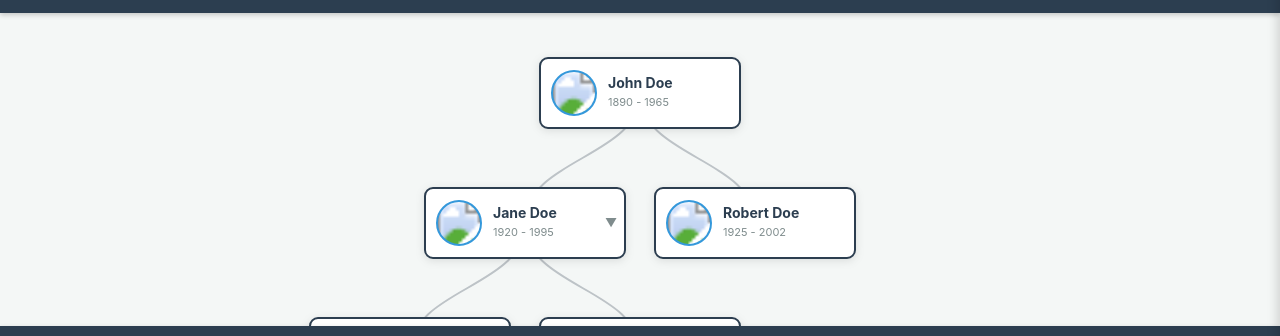
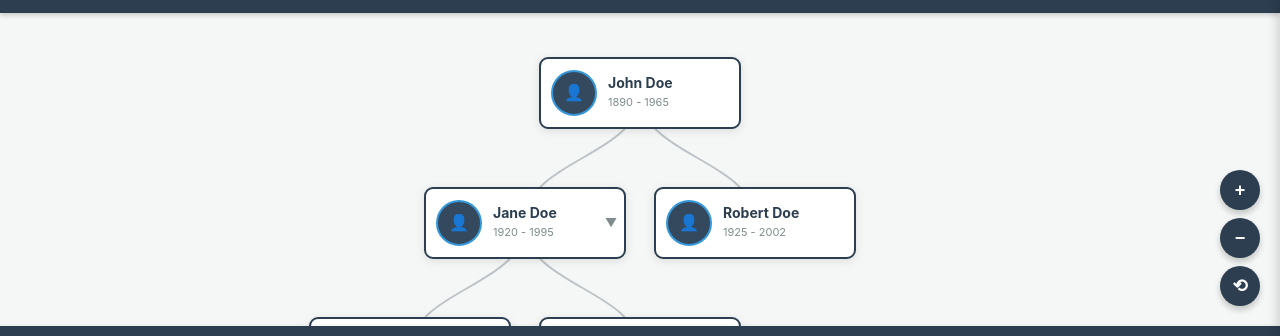
Before and after one commit to manwar/family-history, a plain HTML site: page index.html in a window 1280 px wide. Shown: the part 84-420 px from the top of the page. Drawn offline with nearby package versions, Linux system fonts and the light colour scheme.

Commit message:
Fix broken image paths and remove duplicate header styling

```diff
--- a/app.js
+++ b/app.js
@@ -3,10 +3,9 @@ document.addEventListener("DOMContentLoaded", () => {
   const width = container.clientWidth;
   const height = container.clientHeight;
 
-  // Node dimensions (expanded width to accommodate photo + text)
   const nodeWidth = 200;
   const nodeHeight = 70;
-  const photoRadius = 22; // Diameter will be 44px
+  const photoRadius = 22;
   const duration = 400;
 
   let root;
@@ -17,10 +16,9 @@ document.addEventListener("DOMContentLoaded", () => {
     .attr("width", "100%")
     .attr("height", "100%");
 
-  // SVG Definitions section for pattern/clipping masks
   const defs = svg.append("defs");
 
-  // Transparent background rect to catch all pan/zoom events
+  // Pointer event overlay
   svg.append("rect")
     .attr("width", "100%")
     .attr("height", "100%")
@@ -29,7 +27,7 @@ document.addEventListener("DOMContentLoaded", () => {
 
   const g = svg.append("g");
 
-  // Zoom Setup
+  // Zoom setup
   const zoom = d3.zoom()
     .scaleExtent([0.3, 2.5])
     .on("zoom", (event) => {
@@ -38,7 +36,6 @@ document.addEventListener("DOMContentLoaded", () => {
 
   svg.call(zoom);
 
-  // Initial Center position
   const initialTransform = d3.zoomIdentity
     .translate(width / 2, 80)
     .scale(1);
@@ -47,7 +44,6 @@ document.addEventListener("DOMContentLoaded", () => {
   const treeLayout = d3.tree()
     .nodeSize([nodeWidth + 30, nodeHeight + 60]);
 
-  // Load JSON Data
   d3.json("data/family.json").then(data => {
     root = d3.hierarchy(data);
     root.x0 = 0;
@@ -69,10 +65,9 @@ document.addEventListener("DOMContentLoaded", () => {
 
     nodes.forEach(d => { d.y = d.depth * (nodeHeight + 60); });
 
-    // ---------------- DEFS (Dynamic Image Patterns) ----------------
-    // Create unique image patterns for nodes with photos
+    // Dynamic Image Patterns
     nodes.forEach(d => {
-      if (d.data.photo) {
+      if (d.data.photo && d.data.photo !== "assets/photos/placeholder.jpg") {
         const patternId = `avatar-pattern-${d.id}`;
         let pattern = defs.select(`#${patternId}`);
 
@@ -95,7 +90,7 @@ document.addEventListener("DOMContentLoaded", () => {
       }
     });
 
-    // ---------------- NODES ----------------
+    // Nodes
     const node = g.selectAll("g.node")
       .data(nodes, d => d.id || (d.id = ++idCounter));
 
@@ -114,34 +109,34 @@ document.addEventListener("DOMContentLoaded", () => {
         update(d);
       });
 
-    // Base Card Rectangle
+    // Node Box
     nodeEnter.append("rect")
       .attr("width", nodeWidth)
       .attr("height", nodeHeight)
       .attr("rx", 10)
       .attr("ry", 10);
 
-    // Profile Photo Container (Circle)
+    // Circle Profile Border
     nodeEnter.append("circle")
       .attr("class", "photo-circle")
       .attr("cx", photoRadius + 12)
       .attr("cy", nodeHeight / 2)
       .attr("r", photoRadius)
-      .style("fill", d => d.data.photo ? `url(#avatar-pattern-${d.id})` : "#34495e")
+      .style("fill", d => (d.data.photo && d.data.photo !== "assets/photos/placeholder.jpg") ? `url(#avatar-pattern-${d.id})` : "#34495e")
       .style("stroke", "#3498db")
       .style("stroke-width", "2px");
 
-    // Placeholder Icon text (if no photo is provided in JSON)
+    // Placeholder Emoji/Icon (Only shown if photo is missing or placeholder)
     nodeEnter.append("text")
       .attr("class", "avatar-placeholder")
       .attr("x", photoRadius + 12)
       .attr("y", (nodeHeight / 2) + 5)
       .attr("text-anchor", "middle")
       .attr("fill", "#ffffff")
-      .attr("font-size", "14px")
-      .text(d => d.data.photo ? "" : "👤");
+      .attr("font-size", "16px")
+      .text(d => (d.data.photo && d.data.photo !== "assets/photos/placeholder.jpg") ? "" : "👤");
 
-    // Member Name (Shifted right to accommodate photo)
+    // Name
     nodeEnter.append("text")
       .attr("class", "name")
       .attr("x", (photoRadius * 2) + 24)
@@ -149,7 +144,7 @@ document.addEventListener("DOMContentLoaded", () => {
       .attr("text-anchor", "start")
       .text(d => d.data.name);
 
-    // Member Dates
+    // Dates
     nodeEnter.append("text")
       .attr("class", "dates")
       .attr("x", (photoRadius * 2) + 24)
@@ -157,7 +152,7 @@ document.addEventListener("DOMContentLoaded", () => {
       .attr("text-anchor", "start")
       .text(d => `${d.data.born || '?'} - ${d.data.died || 'Present'}`);
 
-    // Expand / Collapse Indicator Icon
+    // Toggle Indicator
     nodeEnter.append("text")
       .attr("class", "toggle-icon")
       .attr("x", nodeWidth - 14)
@@ -166,7 +161,7 @@ document.addEventListener("DOMContentLoaded", () => {
       .attr("font-size", "12px")
       .attr("fill", "#7f8c8d");
 
-    // UPDATE: Smooth Position Transition
+    // Transitions
     const nodeUpdate = node.merge(nodeEnter).transition()
       .duration(duration)
       .attr("transform", d => `translate(${d.x - nodeWidth / 2}, ${d.y - nodeHeight / 2})`);
@@ -182,13 +177,12 @@ document.addEventListener("DOMContentLoaded", () => {
         return "";
       });
 
-    // EXIT
     node.exit().transition()
       .duration(duration)
       .attr("transform", () => `translate(${source.x - nodeWidth / 2}, ${source.y - nodeHeight / 2})`)
       .remove();
 
-    // ---------------- LINKS ----------------
+    // Links
     const link = g.selectAll("path.link")
       .data(links, d => d.target.id);
 
--- a/style.css
+++ b/style.css
@@ -36,7 +36,7 @@ header p {
   flex: 1;
   width: 100%;
   height: 100%;
-  cursor: grab;
+  position: relative;
 }
 
 #tree-container:active {
```
